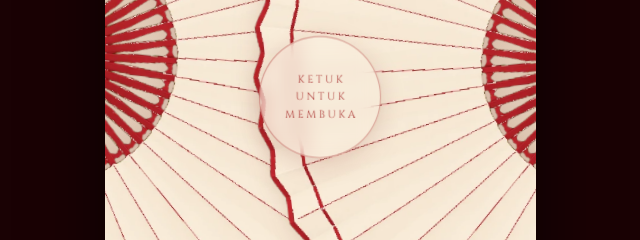
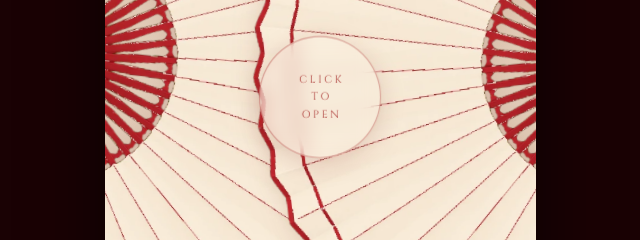
Before and after one commit to amtatangsulaeman/sangjit-invitation, a plain HTML site: page index.html in a window 1280 px wide. Shown: the part 223-463 px from the top of the page, 320-960 px from the left. Drawn offline with nearby package versions, Linux system fonts and the light colour scheme; a web font is replaced by a local one.

Commit message:
Intro hint: Click To Open
Co-Authored-By: Claude Opus 5.5 <noreply@anthropic.com>

```diff
--- a/index.html
+++ b/index.html
@@ -108,7 +108,7 @@
     <div class="cdeco" style="left:-12cqw;top:-3cqh;width:80cqw;height:30cqh"><img src="assets/figma/tree2.webp" alt=""></div>
     <div class="cdeco" style="right:-6cqw;top:0;width:22cqw;height:24cqh"><img src="assets/figma/lamp.webp" alt=""></div>
     <div class="cdeco" style="right:-22cqw;bottom:-9cqh;width:56cqw;height:20cqh;transform:scale(-1,-1)"><img src="assets/figma/tree2.webp" alt=""></div>
-    <div class="knob"><span>KETUK<br>UNTUK<br>MEMBUKA</span></div>
+    <div class="knob"><span>CLICK<br>TO<br>OPEN</span></div>
     <div class="tap"><span class="yth">YTH. BAPAK/IBU/SAUDARA/I</span><span class="who" id="guest">Nama Tamu</span><span class="yth">DIUNDANG DI ACARA INI</span></div>
   </div>
 </div>
```
